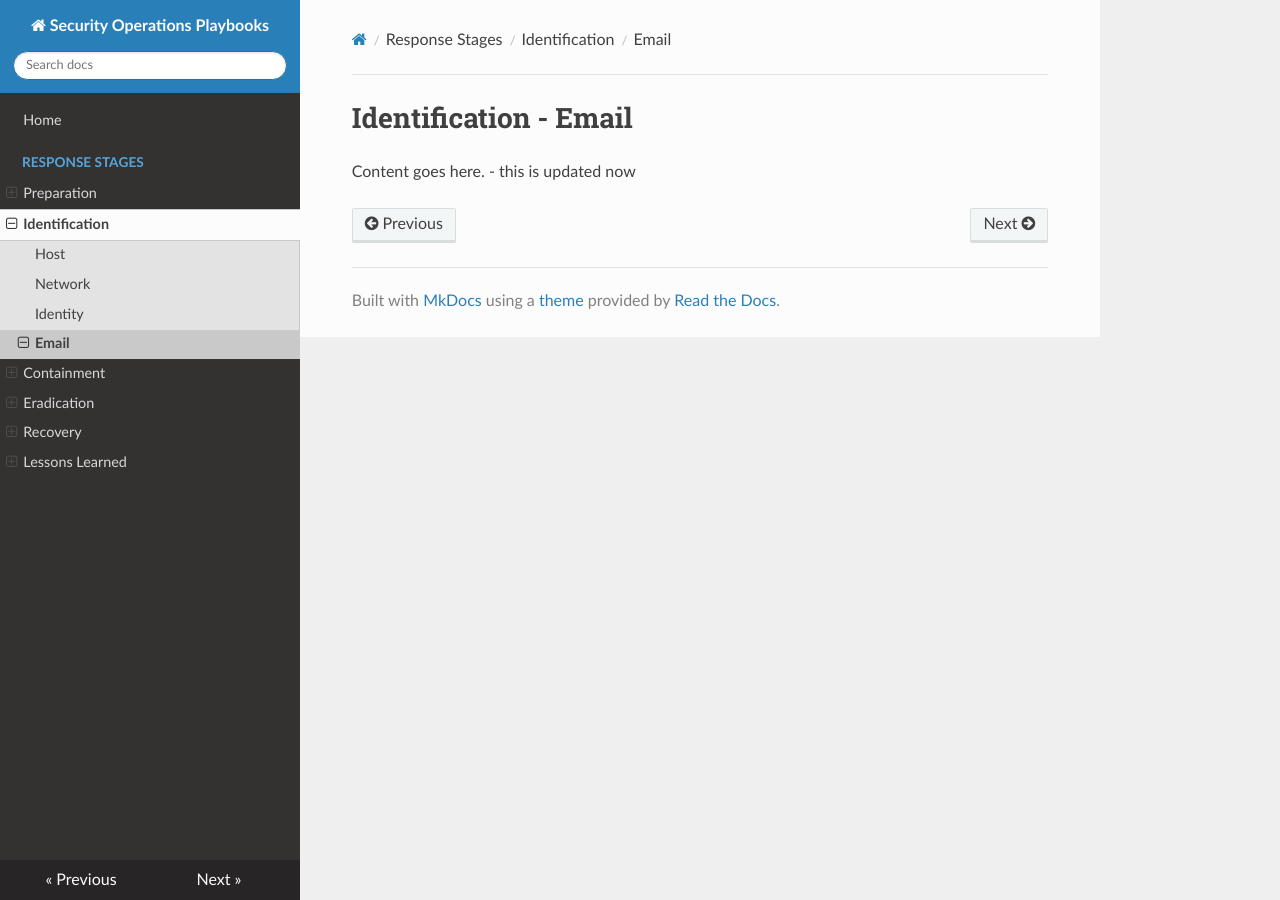
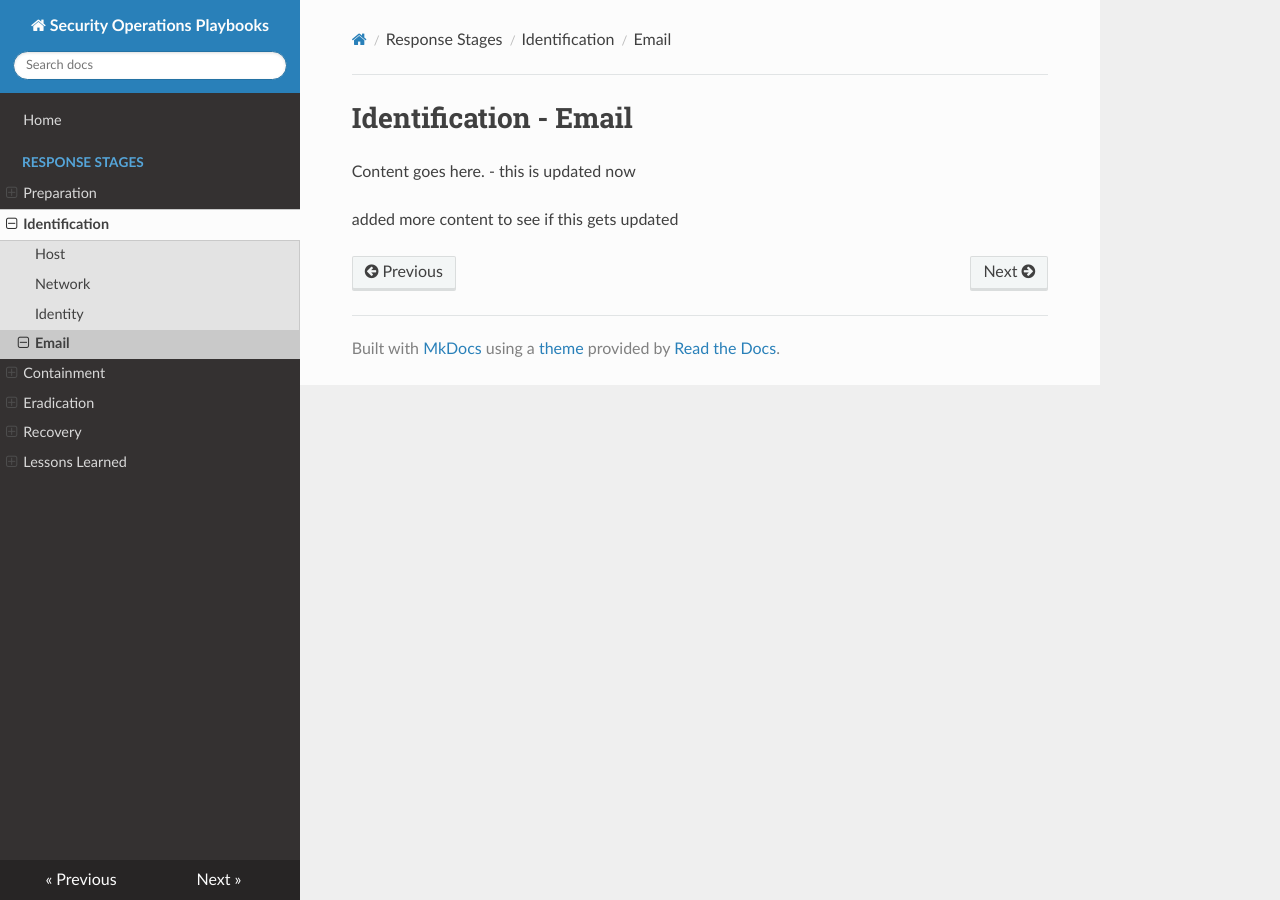
Before and after one commit to Cyber2499/DWReact.github.io, an MkDocs documentation site: the page built from docs/incident-response/identification/email.md, in a window 1280 px wide. Built offline with MkDocs 1.6.1, drawn with Linux system fonts in a browser that asks for light colours; nearby versions of some CDN libraries.

Commit message:
Update email.md

```diff
--- a/docs/incident-response/identification/email.md
+++ b/docs/incident-response/identification/email.md
@@ -2,3 +2,6 @@
 # Identification - Email
 
 Content goes here. - this is updated now
+
+
+added more content to see if this gets updated
```
